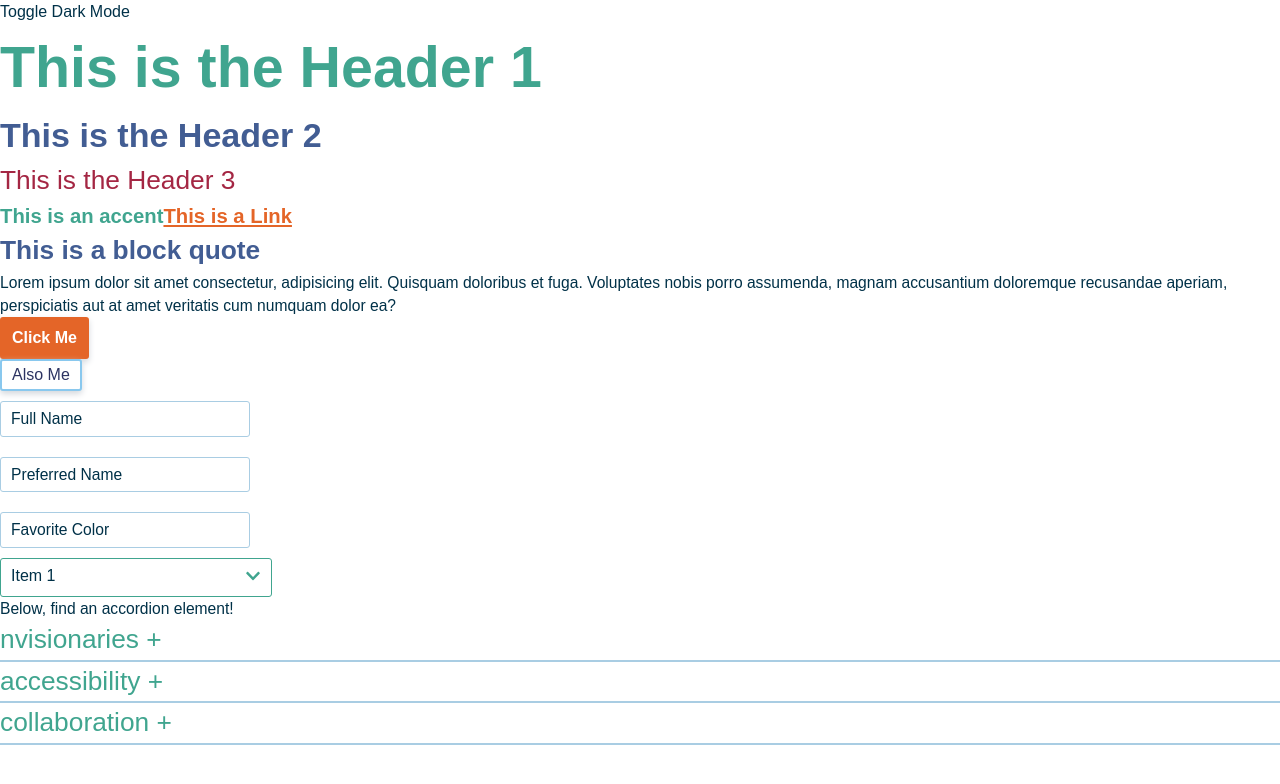
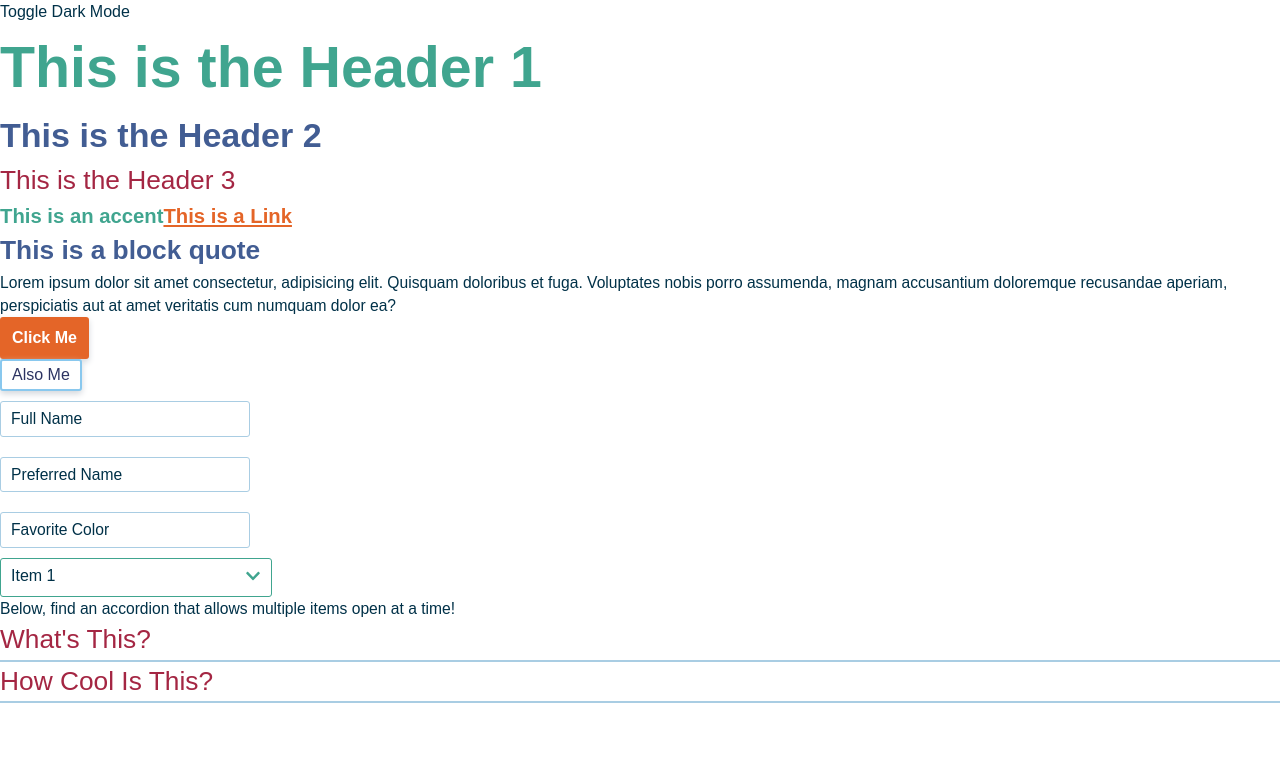
Before and after one commit to BrattyShiba/next-nvisia-ds, a Next.js app: page / in a window 1280 px wide. Shown: the top 784 px of the page. Built offline with nearby package versions, Linux system fonts and the light colour scheme; a web font is replaced by a local one.

Commit message:
[accordion] dynamic content + kebab-case utility

```diff
--- a/src/pages/components/Accordion.tsx
+++ b/src/pages/components/Accordion.tsx
@@ -1,68 +1,81 @@
-import React, { PropsWithChildren } from "react";
+import React, { forwardRef, PropsWithChildren } from "react";
 import * as Accordion from "@radix-ui/react-accordion";
+
+import { toKebabCase } from "../../utilities";
 
 interface AccordionProps {
   mode?: "multiple" | "single";
+}
 
-}
 export const AccordionElement = ({
-  children,
+  children = [],
   mode = "multiple",
   ...props
 }: PropsWithChildren<AccordionProps>) => {
+console.log('in Acc.Element, props = ', props);
+console.log('in Acc.Element, children = ', children);
 
   return (
     <Accordion.Root className="accordion-root" type={mode}>
-      <Accordion.Item className="accordion-item" value="nvisionaries">
+      {(children as any[]).map((child) => {
+        return (
+          <Accordion.Item
+            key={child.props.value || toKebabCase(child.props.trigger)}
+            className="accordion-item"
+            value={child.props.value || toKebabCase(child.props.trigger)}
+          >
             <Accordion.Header>
-          <Accordion.Trigger className="accordion-trigger">
-            <span className="trigger-text">nvisionaries</span>
-            <span className="accordion-icon" aria-hidden> </span>
+              <Accordion.Trigger>
+                {child.props.trigger}
               </Accordion.Trigger>
             </Accordion.Header>
             <Accordion.Content>
-          Envisioning, forward!
-          <ul>
-            <li>Oliver Ramirez-Velazquez</li>
-            <li>Who's our incredible Designer?</li>
-          </ul>
+              {child.props.content}
             </Accordion.Content>
           </Accordion.Item>
-      <Accordion.Item className="accordion-item" value="accessibility">
-        <Accordion.Header>
-          <Accordion.Trigger className="accordion-trigger">
-            <span className="trigger-text">accessibility</span>
+        );
+      })}
+    </Accordion.Root>
+  );
+};
+
+export const AccordionItem = forwardRef(({ children, ...props}: any, forwardedRef) => {
+  return (
+    <Accordion.Item
+      {...props}
+      ref={forwardedRef}
+      className="accordion-item"
+    >
+        {children}
+    </Accordion.Item>
+  );
+});
+
+
+export const AccordionTrigger = React.forwardRef(({ children, className, ...props }: any, forwardedRef) => {
+  return (
+    <Accordion.Header className="accordion-header">
+      <Accordion.Trigger
+        className="accordion-trigger"
+        {...props}
+        ref={forwardedRef}
+      >
+        <span className="trigger-text">{children}</span>
         <span className="accordion-icon" aria-hidden></span>
       </Accordion.Trigger>
     </Accordion.Header>
-        <Accordion.Content>
-          Many elements use Radix:
-          <ul>
-            <li>Radix Primitives follow the WAI-ARIA authoring practices guidelines and are tested in a wide selection of modern browsers and commonly used assistive technologies.</li>
-            <li>Radix Primitives have many of the difficult implementation details related to accessibility, including aria and role attributes, focus management, and keyboard navigation already implemented.</li>
-          </ul>
+  );
+});
+
+export const AccordionContent = React.forwardRef(({ children, className, ...props }: any, forwardedRef) => (
+  <Accordion.Content
+    className="accordion-content"
+    {...props}
+    ref={forwardedRef}
+  >
+    {children}
   </Accordion.Content>
-      </Accordion.Item>
-      <Accordion.Item className="accordion-item" value="collaboration">
-        <Accordion.Header>
-          <Accordion.Trigger className="accordion-trigger">
-            <span className="trigger-text">collaboration</span>
-            <span className="accordion-icon" aria-hidden></span>
-          </Accordion.Trigger>
-        </Accordion.Header>
-        <Accordion.Content>
-          With a little help from:
-          <ul>
-            <li>Kat Rohrmeier</li>
+));
 
-          </ul>
-          <ul>
-            and a special shoutout to:
-            <li>Shiba</li>
-            <li>Jenkins</li>
-          </ul>
-        </Accordion.Content>
-      </Accordion.Item>
-    </Accordion.Root>
-  );
-};
+
+export default AccordionElement;
--- a/src/pages/index.tsx
+++ b/src/pages/index.tsx
@@ -6,7 +6,7 @@ import { InputField } from "./components/InputField";
 import { Dropdown, DropdownItem } from "./components/Dropdown";
 import { useTheme } from "./context/ThemeContext";
 import { useEffect } from "react";
-import { AccordionElement } from "./components/Accordion";
+import { AccordionElement, AccordionItem } from "./components/Accordion";
 
 export default function Home() {
   const { isDarkTheme, toggleTheme } = useTheme();
@@ -48,19 +48,26 @@ export default function Home() {
             veritatis cum numquam dolor ea?
           </p>
         </div>
+
         <Button label="cliCK ME" name="CTAButton1" mode="primary" />
         <Button label="Also ME" name="CTAButton2" mode="secondary" />
+
         <InputField label="Full Name" name="fullName" />
         <InputField label="Preferred Name" name="preferredName" />
         <InputField label="Favorite Color" name="favoriteColor" />
+
         <Dropdown defaultValue="1" label={"Dropdown"}>
           <DropdownItem value="1">Item 1</DropdownItem>
           <DropdownItem value="2">Item 2</DropdownItem>
           <DropdownItem value="3">Item 3</DropdownItem>
           <DropdownItem value="4">Item 4</DropdownItem>
         </Dropdown>
-        <p>Below, find an accordion element!</p>
-        <AccordionElement/>
+
+        <p>Below, find an accordion that allows multiple items open at a time!</p>
+        <AccordionElement mode="multiple">
+          <AccordionItem value="item 1" trigger="What's This?" content= "Lorem ipsum dolor sit amet consectetur, adipisicing elit. Quisquam doloribus et fuga. Voluptates nobis porro assumenda, magnam accusantium doloremque recusandae aperiam, perspiciatis aut at amet veritatis cum numquam dolor ea?" />
+          <AccordionItem value="item 2" trigger="How Cool Is This?" content="Pretty darned cool, if you ask me." />
+        </AccordionElement>
       </main>
     </div>
   );
--- a/src/utilities.js
+++ b/src/utilities.js
@@ -6,3 +6,10 @@ export function toTitleCase(words) {
     }
   ).join(" "); // rejoin what we split above before the mapping
 };
+
+export function toKebabCase(words) {
+  console.log('kebabcase, words = ', words);
+  return words.match(/[A-Z]{2,}(?=[A-Z][a-z]+[0-9]*|\b)|[A-Z]?[a-z]+[0-9]*|[A-Z]|[0-9]+/g)
+  .join("-")
+  .toLowerCase();
+}
```
Lines whose indentation alone changed are shown as unchanged.
